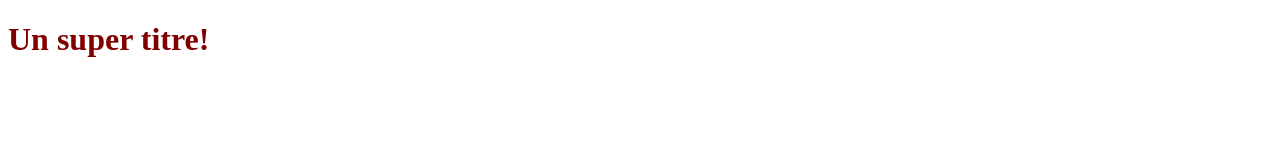
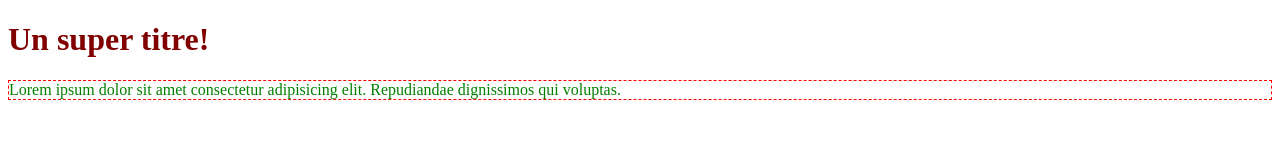
Before and after one commit to samarita22/OpenclassroomsProject, a plain HTML site: page index.html in a window 1280 px wide. Drawn offline with Linux system fonts and the light colour scheme.

Commit message:
Ajout du premier paragraphe et de sa stylisation css

```diff
--- a/index.html
+++ b/index.html
@@ -9,5 +9,6 @@
 </head>
 <body>
     <h1>Un super titre!</h1>
+    <p>Lorem ipsum dolor sit amet consectetur adipisicing elit. Repudiandae dignissimos qui voluptas.</p>
 </body>
 </html>
--- a/styles.css
+++ b/styles.css
@@ -1,3 +1,8 @@
 h1{
     color:maroon;
 }
+
+p{
+    border:1px red dashed;
+    color :green;
+}
```
